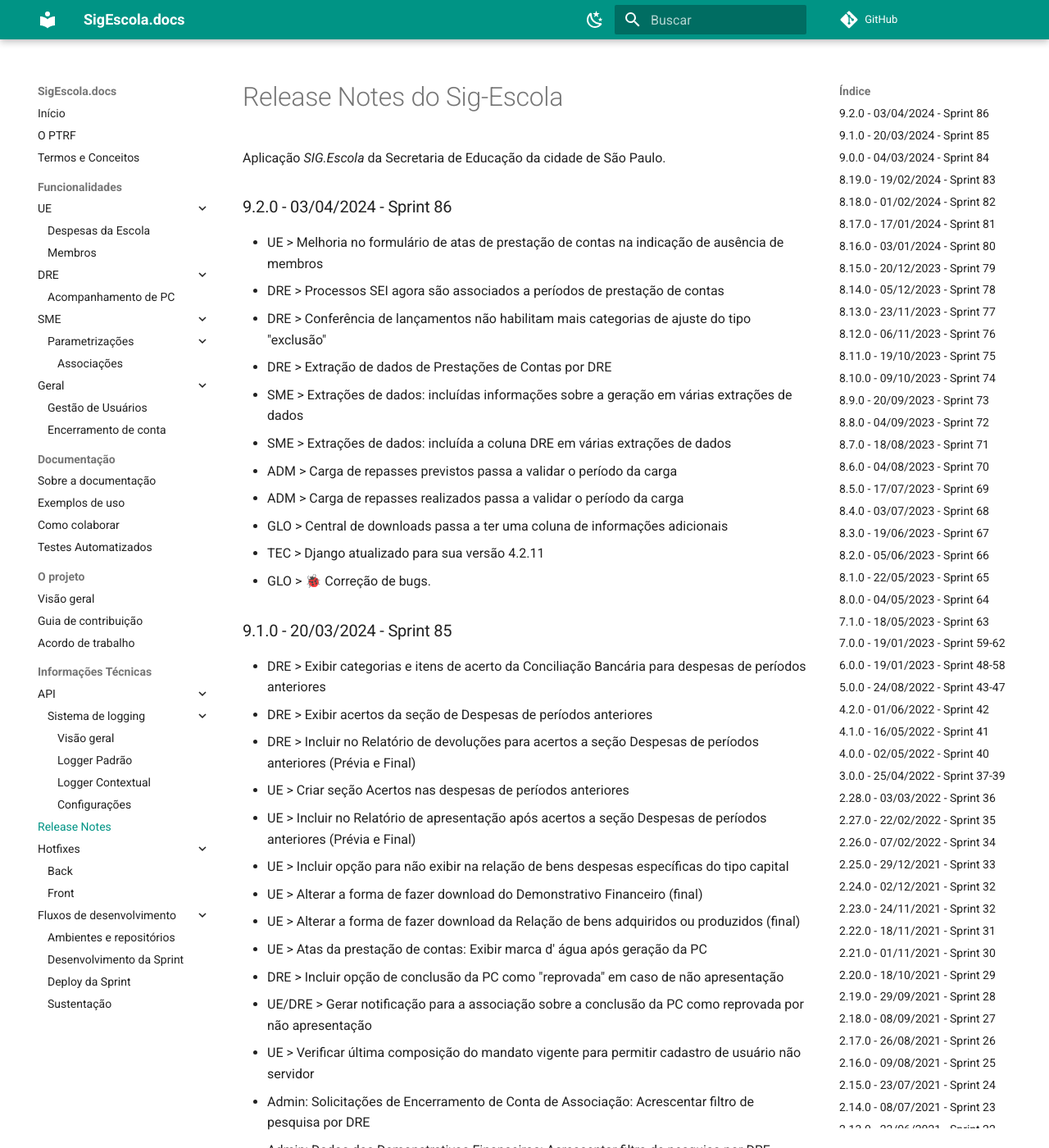
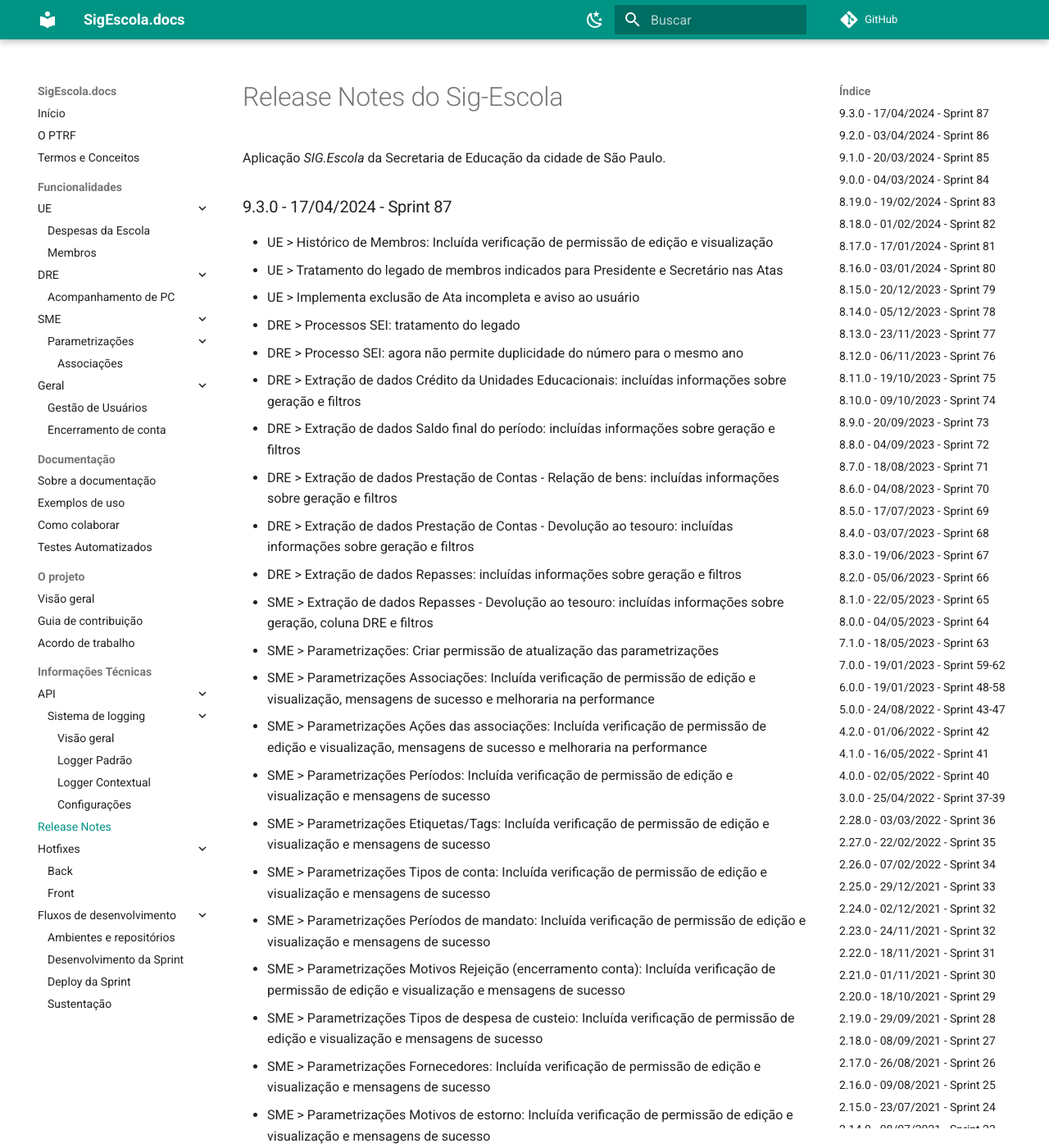
Before and after one commit to prefeiturasp/SME-PTRF-Docs, an MkDocs documentation site: the page built from docs/projeto/release_notes.md, in a window 1280 px wide and 1400 px high. Shown: the whole window at 82% size. Built offline with MkDocs 1.6.1 and Material for MkDocs 9.7.7, drawn with Linux system fonts in a browser that asks for light colours; comment, search, counter and statistics services are not loaded; some of the changed text lies outside the part shown.

Commit message:
Update release_notes.md

```diff
--- a/docs/projeto/release_notes.md
+++ b/docs/projeto/release_notes.md
@@ -1,6 +1,36 @@
 # Release Notes do Sig-Escola
 
 Aplicação *SIG.Escola* da Secretaria de Educação da cidade de São Paulo.
+
+### 9.3.0 - 17/04/2024 - Sprint 87
+* UE > Histórico de Membros: Incluída verificação de permissão de edição e visualização
+* UE > Tratamento do legado de membros indicados para Presidente e Secretário nas Atas
+* UE > Implementa exclusão de Ata incompleta e aviso ao usuário
+* DRE > Processos SEI: tratamento do legado
+* DRE > Processo SEI: agora não permite duplicidade do número para o mesmo ano
+* DRE > Extração de dados Crédito da Unidades Educacionais: incluídas informações sobre geração e filtros
+* DRE > Extração de dados Saldo final do período: incluídas informações sobre geração e filtros
+* DRE > Extração de dados Prestação de Contas - Relação de bens: incluídas informações sobre geração e filtros
+* DRE > Extração de dados Prestação de Contas - Devolução ao tesouro: incluídas informações sobre geração e filtros
+* DRE > Extração de dados Repasses: incluídas informações sobre geração e filtros
+* SME > Extração de dados Repasses - Devolução ao tesouro: incluídas informações sobre geração, coluna DRE e filtros
+* SME > Parametrizações: Criar permissão de atualização das parametrizações
+* SME >  Parametrizações Associações: Incluída verificação de permissão de edição e visualização, mensagens de sucesso e melhoraria na performance
+* SME >  Parametrizações Ações das associações: Incluída verificação de permissão de edição e visualização, mensagens de sucesso e melhoraria na performance
+* SME >  Parametrizações Períodos: Incluída verificação de permissão de edição e visualização e mensagens de sucesso
+* SME >  Parametrizações Etiquetas/Tags: Incluída verificação de permissão de edição e visualização e mensagens de sucesso
+* SME >  Parametrizações Tipos de conta: Incluída verificação de permissão de edição e visualização e mensagens de sucesso
+* SME >  Parametrizações Períodos de mandato: Incluída verificação de permissão de edição e visualização e mensagens de sucesso
+* SME >  Parametrizações Motivos Rejeição (encerramento conta): Incluída verificação de permissão de edição e visualização e mensagens de sucesso
+* SME >  Parametrizações Tipos de despesa de custeio: Incluída verificação de permissão de edição e visualização e mensagens de sucesso
+* SME >  Parametrizações Fornecedores: Incluída verificação de permissão de edição e visualização e mensagens de sucesso
+* SME >  Parametrizações Motivos de estorno: Incluída verificação de permissão de edição e visualização e mensagens de sucesso
+* SME >  Parametrizações Tipos de acertos Lançamentos: Incluída verificação de permissão de edição e visualização e mensagens de sucesso
+* SME >  Parametrizações Tipos de acertos Documentos: Incluída verificação de permissão de edição e visualização e mensagens de sucesso
+* SME >  Parametrizações Textos do Fique de Olho: Incluída verificação de permissão de edição e visualização e mensagens de sucesso
+* TEC > Implementa atualização de versão - NodeJS 14.21.3 --> 16.14.0
+* TEC > Monitoramento de atualizações de dependências
+* GLO > 🐞 Correção de bugs.
 
 ### 9.2.0 - 03/04/2024 - Sprint 86
 * UE > Melhoria no formulário de atas de prestação de contas na indicação de ausência de membros
```
